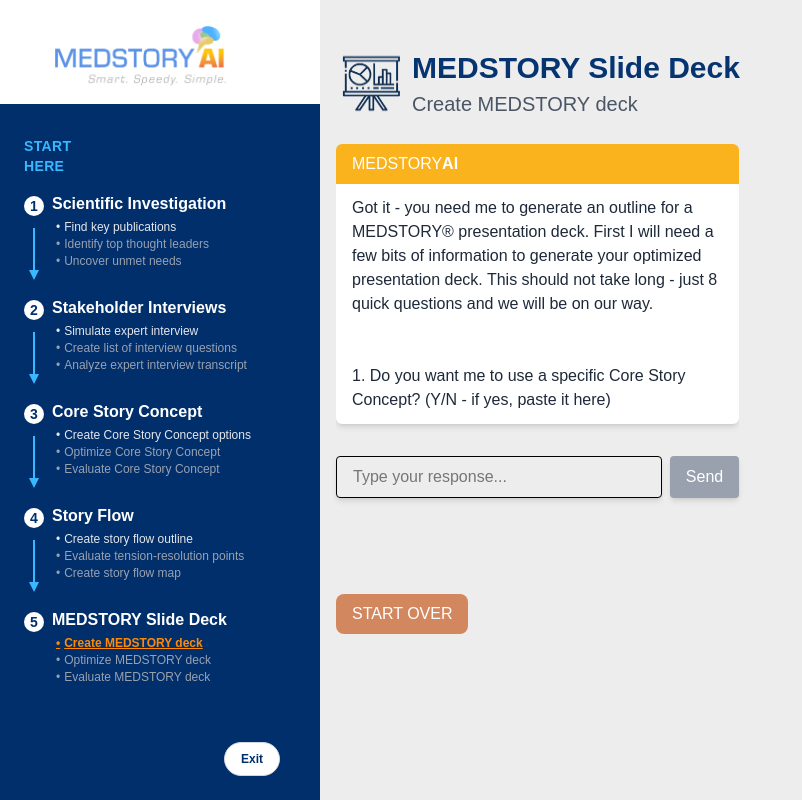
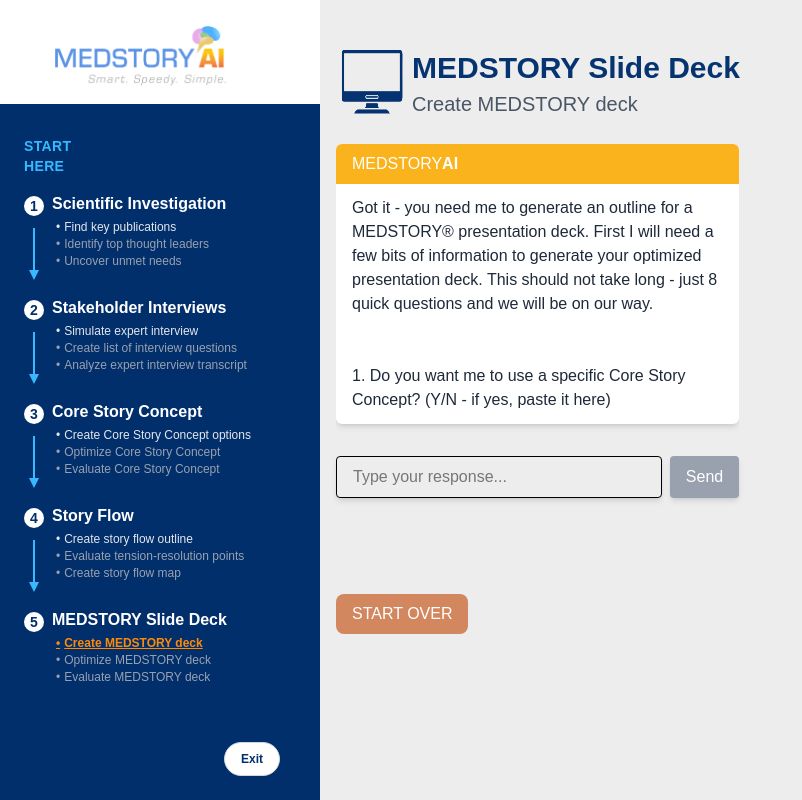
Before and after one commit to jaburnell920/medstory-ai, a Next.js app: page /slide-presentation/deck-generation in a window 1280 px wide. Shown: the whole page, without its empty margins (0-802 px from the left). Built offline with nearby package versions, Linux system fonts and the light colour scheme.

Commit message:
updated icons

```diff
--- a/src/app/core-story-concept/page.tsx
+++ b/src/app/core-story-concept/page.tsx
@@ -32,8 +32,8 @@ export default function CoreStoryConcept() {
   const [concepts, setConcepts] = useState<CoreStoryConcept[]>([]);
   const [selectedConcept, setSelectedConcept] = useState<string>('');
   const [nextConceptNumber, setNextConceptNumber] = useState<number>(1);
-  const [currentlyModifyingConcept, setCurrentlyModifyingConcept] = useState<CoreStoryConcept | null>(null);
-
+  const [currentlyModifyingConcept, setCurrentlyModifyingConcept] =
+    useState<CoreStoryConcept | null>(null);
 
   // Load saved concepts on component mount and clear generated results on page refresh
   useEffect(() => {
@@ -367,7 +367,9 @@ export default function CoreStoryConcept() {
         setConcepts((prevConcepts) => {
           const updatedConcepts = [...prevConcepts];
           if (currentlyModifyingConcept) {
-            const conceptIndex = updatedConcepts.findIndex(c => c.id === currentlyModifyingConcept.id);
+            const conceptIndex = updatedConcepts.findIndex(
+              (c) => c.id === currentlyModifyingConcept.id
+            );
             if (conceptIndex !== -1) {
               updatedConcepts[conceptIndex] = {
                 ...updatedConcepts[conceptIndex],
@@ -504,7 +506,7 @@ export default function CoreStoryConcept() {
     <PageLayout
       sectionIcon={
         <Image
-          src="/core_story_chat.png"
+          src="/core_story_concept_new.png"
           alt="Core Story Chat"
           width={72}
           height={72}
@@ -576,7 +578,8 @@ export default function CoreStoryConcept() {
                       />
                       <div className="flex-1">
                         <div className="text-gray-700 text-sm leading-relaxed whitespace-pre-wrap">
-                          {concept.content ? concept.content
+                          {concept.content
+                            ? concept.content
                                 .replace(
                                   /^(\*\*)?TENSION(\*\*)?:?\s*$/gim,
                                   '<div class="font-bold text-blue-800 text-base mt-6 mb-4">TENSION</div>'
@@ -594,7 +597,8 @@ export default function CoreStoryConcept() {
                                 .split('\n')
                                 .map((line, i) => (
                                   <div key={i} dangerouslySetInnerHTML={{ __html: line }} />
-                            )) : 'No content available'}
+                                ))
+                            : 'No content available'}
                         </div>
                       </div>
                     </div>
--- a/src/app/slide-presentation/deck-generation/page.tsx
+++ b/src/app/slide-presentation/deck-generation/page.tsx
@@ -158,7 +158,7 @@ Generate the entire outline without stopping for user input.
     <PageLayout
       sectionIcon={
         <Image
-          src="/medstory_slide_deck_chat.png"
+          src="/slide_presentation_new.png"
           alt="Core Story Chat"
           width={72}
           height={72}
```
Also changed, not shown: public/core_story_concept_new.png (added), public/slide_presentation_new.png (added). Lines whose indentation alone changed are shown as unchanged.
